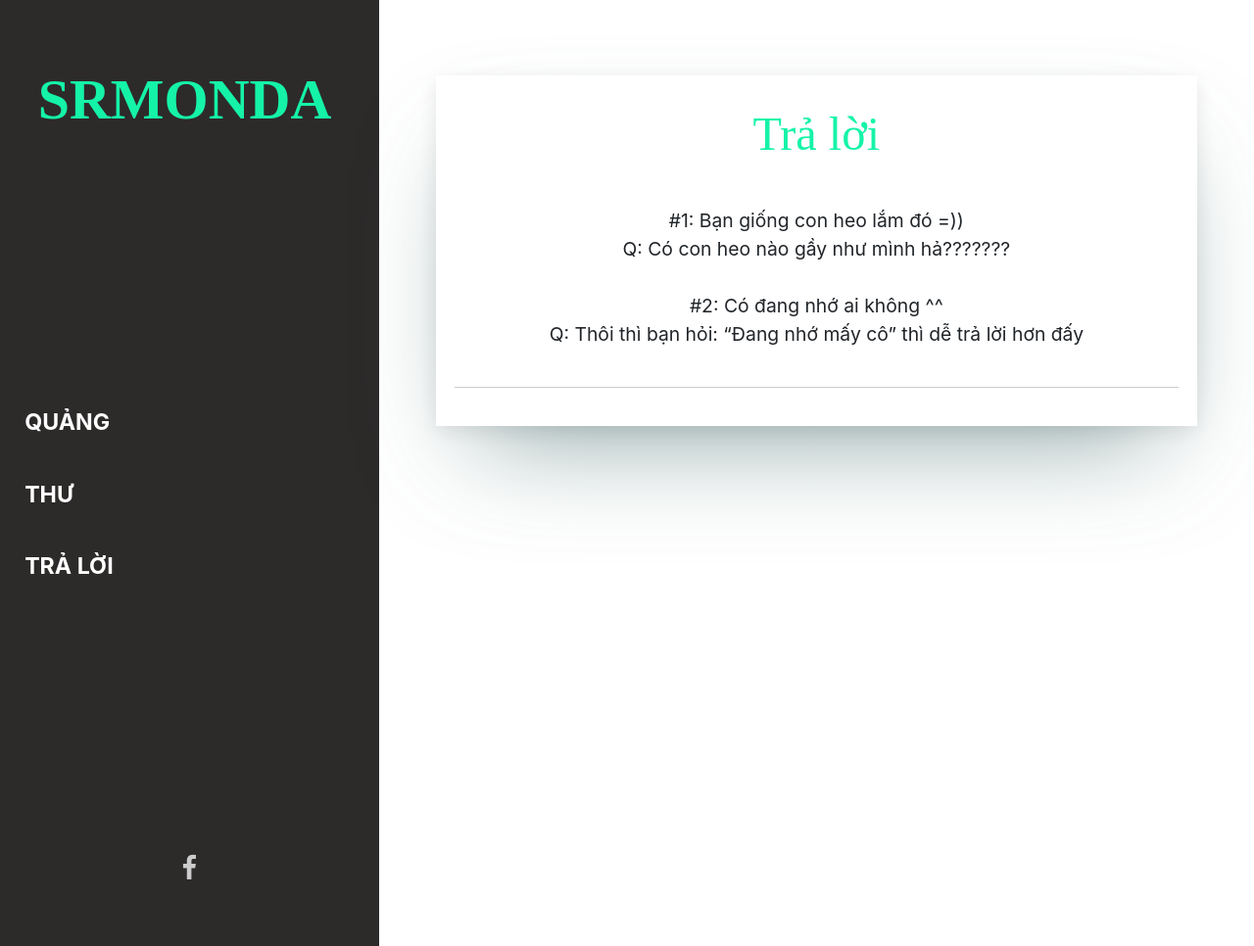
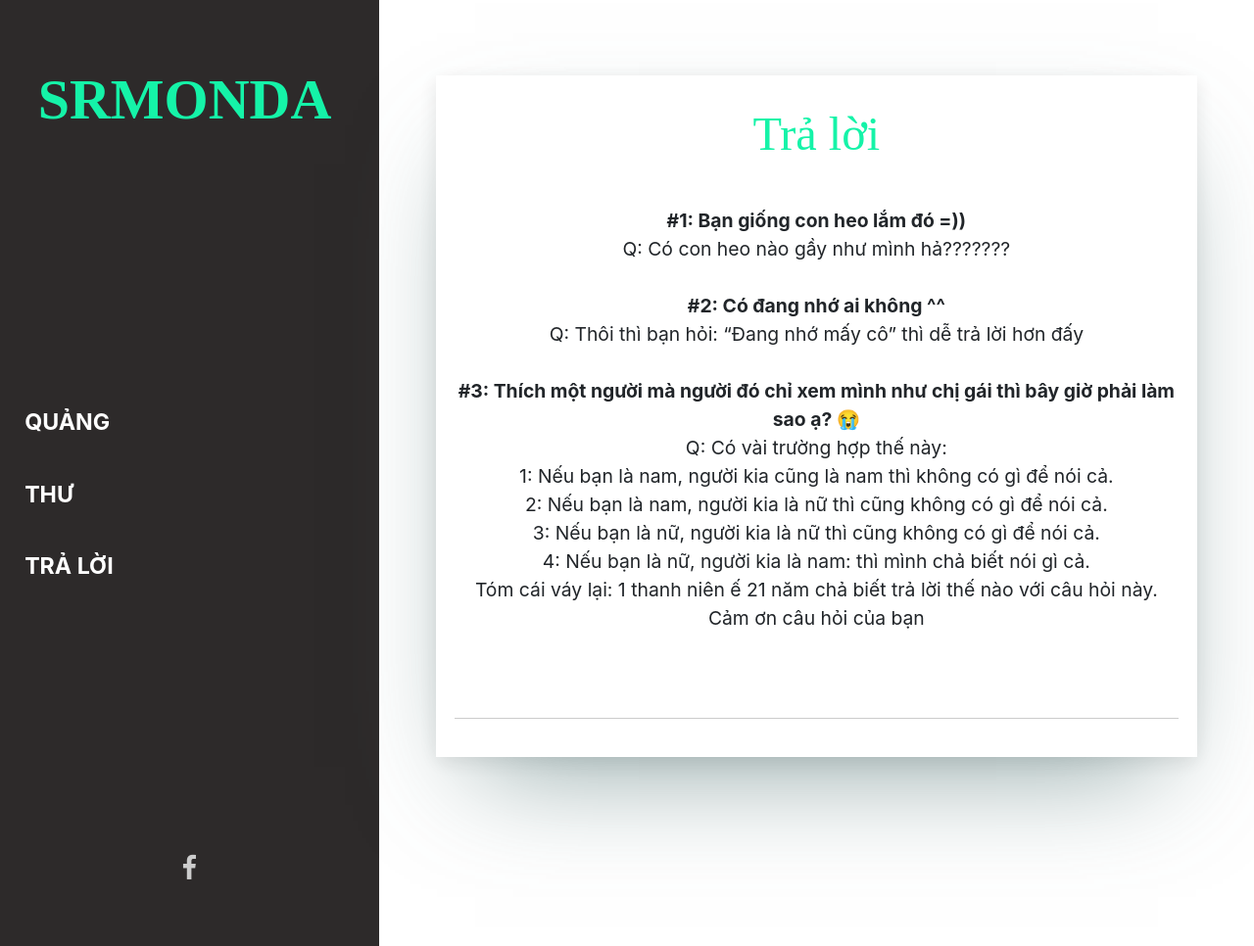
Before and after one commit to srmonda/srmonda.github., a Jekyll site: the page built from _pages/answer.html, in a window 1280 px wide and 966 px high. Shown: the whole window at 98% size. Built offline with Jekyll 4.4.1, drawn with Linux system fonts in a browser that asks for light colours; nearby versions of some CDN libraries; some web fonts are replaced.

Commit message:
Answer third question

```diff
--- a/_pages/answer.html
+++ b/_pages/answer.html
@@ -4,11 +4,30 @@ title: Trả lời
 permalink: /answer/
 ---
 
-#1: Bạn giống con heo lắm đó =))
+<b>#1: Bạn giống con heo lắm đó =))</b>
 <br  />
 Q: Có con heo nào gầy như mình hả???????
 <br />
 <br />
-#2: Có đang nhớ ai không ^^
+<b>#2: Có đang nhớ ai không ^^</b>
 <br />
 Q: Thôi thì bạn hỏi: "Đang nhớ mấy cô" thì dễ trả lời hơn đấy
+<br />
+<br />
+<b>#3: Thích một người mà người đó chỉ xem mình như chị gái thì bây giờ phải làm sao ạ?	😭</b>
+<br />
+Q: Có vài trường hợp thế này:
+<br />
+1: Nếu bạn là nam, người kia cũng là nam  thì không có gì để nói cả.
+<br />
+2: Nếu bạn là nam, người kia là nữ thì cũng không có gì để nói cả.
+<br />
+3: Nếu bạn là nữ, người kia là nữ thì cũng không có gì để nói cả.
+<br />
+4: Nếu bạn là nữ, người kia là nam: thì mình chả biết nói gì cả.
+<br />
+Tóm cái váy lại: 1 thanh niên ế 21 năm chả biết trả lời thế nào với câu hỏi này.
+<br />
+Cảm ơn câu hỏi của bạn
+
+<br />
```
Also changed, not shown: 1 other file.
